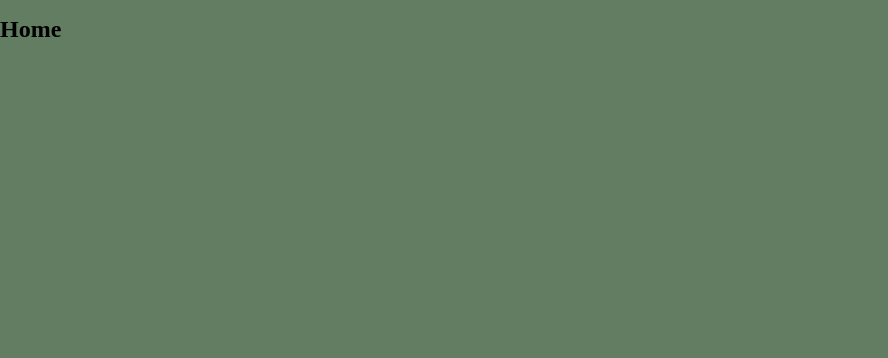
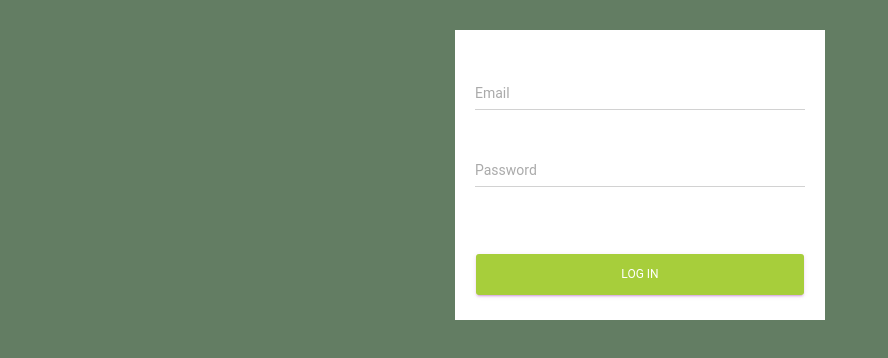
Before and after one commit to cranjesh/hashx-web-app, a React (Create React App) app: page / in a window 1280 px wide. Shown: the top 358 px of the page, without its empty margins (0-888 px from the left). Built offline with nearby package versions, Linux system fonts and the light colour scheme.

Commit message:
Update App.js

```diff
--- a/src/App.js
+++ b/src/App.js
@@ -7,8 +7,8 @@ function App() {
   return (
     <BrowserRouter>
       <Routes>
-        <Route path="/" element={<Home />} />
-        <Route path="login" element={<Login />} />
+      <Route path="" element={<Login />} />
+        <Route path="home" element={<Home />} />
         <Route path="profile" element={<Profile />} />
       </Routes>
     </BrowserRouter>
```
